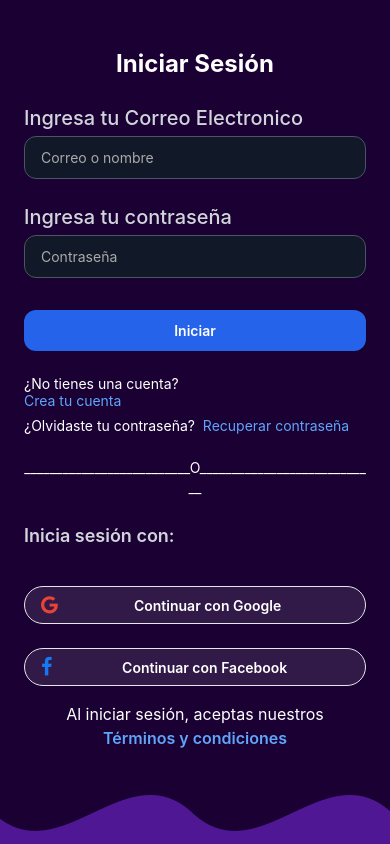
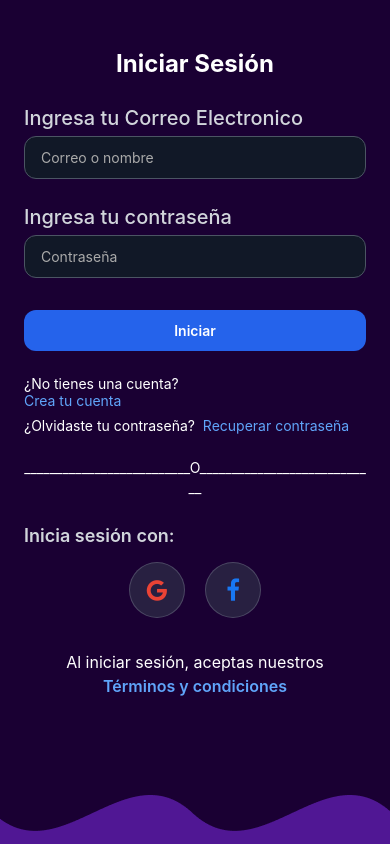
Before and after one commit to lozano2303/tu-evento, a React Native app in the folder TuEventoFrontend (Mobile)/: screen /LoginScreen in a window 390 px wide. Built offline with nearby package versions, Linux system fonts and the light colour scheme; what expo-web-browser would draw is missing.

Commit message:
feat: add iconOnly prop to RedSocialButton component

```diff
--- a/TuEventoFrontend (Mobile)/src/components/RedSocialButton.tsx
+++ b/TuEventoFrontend (Mobile)/src/components/RedSocialButton.tsx
@@ -3,13 +3,13 @@ import { TouchableOpacity, Text, View, Alert } from "react-native";
 import { FontAwesome } from "@expo/vector-icons";
 import * as WebBrowser from 'expo-web-browser';
 
-// Esto es OBLIGATORIO para Expo
 WebBrowser.maybeCompleteAuthSession();
 
 interface RedSocialButtonProps {
   social: "google" | "facebook";
   onSuccess?: (userData: any) => void;
   onError?: (error: any) => void;
+  iconOnly?: boolean;
 }
 
 const icons = {
@@ -17,36 +17,33 @@ const icons = {
   facebook: { name: "facebook-f", color: "#1877F3", label: "Facebook" },
 };
 
-//  IP correcta
+// IP correcta
 const BASE_URL = 'http://192.168.0.16:8080';
 
-export default function RedSocialButton({ social, onSuccess, onError }: RedSocialButtonProps) {
+export default function RedSocialButton({ social, onSuccess, onError, iconOnly = false }: RedSocialButtonProps) {
   const { name, color, label } = icons[social];
 
   const handleOAuthLogin = async () => {
     try {
-      console.log(` [${social.toUpperCase()}] Iniciando OAuth...`);
+      console.log(`[${social.toUpperCase()}] Iniciando OAuth...`);
 
-      // 1. URL del backend Spring Boot
       const authUrl = `${BASE_URL}/oauth2/authorization/${social}`;
-      console.log(` [${social.toUpperCase()}] Auth URL:`, authUrl);
+      console.log(`[${social.toUpperCase()}] Auth URL:`, authUrl);
 
-      // 2. Redirect URI simple para Expo
       const redirectUri = 'https://auth.expo.io/@anonymous/your-app-slug';
-      console.log(` [${social.toUpperCase()}] Redirect URI:`, redirectUri);
+      console.log(`[${social.toUpperCase()}] Redirect URI:`, redirectUri);
 
-      // 3. Abrir el navegador OAuth
       const result = await WebBrowser.openAuthSessionAsync(
         authUrl,
         redirectUri
       );
 
-      console.log(` [${social.toUpperCase()}] Resultado completo:`, JSON.stringify(result, null, 2));
+      console.log(`[${social.toUpperCase()}] Resultado completo:`, JSON.stringify(result, null, 2));
 
-      // 4. Procesar el resultado
+
       if (result.type === 'success') {
-        console.log(` [${social.toUpperCase()}] ¡Login exitoso!`);
-        console.log(` [${social.toUpperCase()}] URL de respuesta:`, result.url);
+        console.log(`[${social.toUpperCase()}] ¡Login exitoso!`);
+        console.log(`[${social.toUpperCase()}] URL de respuesta:`, result.url);
 
         onSuccess?.(result);
         Alert.alert(
@@ -56,11 +53,10 @@ export default function RedSocialButton({ social, onSuccess, onError }: RedSocia
         );
 
       } else if (result.type === 'cancel') {
-        console.log(` [${social.toUpperCase()}] Cancelado por el usuario`);
-        // No mostrar alerta para cancelación (es comportamiento normal)
+        console.log(`[${social.toUpperCase()}] Cancelado por el usuario`);
 
       } else {
-        console.log(` [${social.toUpperCase()}] Resultado no exitoso:`, result.type);
+        console.log(`[${social.toUpperCase()}] Resultado no exitoso:`, result.type);
         onError?.(result);
         Alert.alert(
           'Error',
@@ -70,7 +66,7 @@ export default function RedSocialButton({ social, onSuccess, onError }: RedSocia
       }
 
     } catch (error) {
-      console.error(` [${social.toUpperCase()}] Error inesperado:`, error);
+      console.error(`[${social.toUpperCase()}] Error inesperado:`, error);
       onError?.(error);
       Alert.alert(
         'Error de Conexión',
@@ -79,6 +75,27 @@ export default function RedSocialButton({ social, onSuccess, onError }: RedSocia
       );
     }
   };
+
+  if (iconOnly) {
+    return (
+      <TouchableOpacity
+        onPress={handleOAuthLogin}
+        activeOpacity={0.8}
+        style={{
+          width: 56,
+          height: 56,
+          backgroundColor: 'rgba(55, 65, 81, 0.5)',
+          borderRadius: 28,
+          alignItems: 'center',
+          justifyContent: 'center',
+          borderWidth: 1,
+          borderColor: 'rgba(156, 163, 175, 0.3)'
+        }}
+      >
+        <FontAwesome name={name as any} size={24} color={color} />
+      </TouchableOpacity>
+    );
+  }
 
   return (
     <TouchableOpacity
--- a/TuEventoFrontend (Mobile)/src/constants/Endpoint.ts
+++ b/TuEventoFrontend (Mobile)/src/constants/Endpoint.ts
@@ -1,4 +1,4 @@
-const API_BASE_URL = "http://192.168.0.16:8080/api/v1"; //  API base URL
+const API_BASE_URL = "http://10.167.207.43:8080/api/v1"; //  API base URL
 
 export const USER_ENDPOINT = `${API_BASE_URL}/register`; // User registration endpoint
 
--- a/TuEventoFrontend (Mobile)/src/screens/auth/LoginScreen.tsx
+++ b/TuEventoFrontend (Mobile)/src/screens/auth/LoginScreen.tsx
@@ -101,17 +101,21 @@ export default function LoginScreen() {
           Inicia sesión con:
         </Text>
 
-        {/* Botones de redes sociales  */}
+        {/* Botones de redes sociales con solo iconos */}
+        <View className="flex-row justify-center items-center mb-4" style={{ gap: 20 }}>
           <RedSocialButton
             social="google"
             onSuccess={handleOAuthSuccess}
             onError={handleOAuthError}
+            iconOnly={true}
           />
           <RedSocialButton
             social="facebook"
             onSuccess={handleOAuthSuccess}
             onError={handleOAuthError}
+            iconOnly={true}
           />
+        </View>
 
         {/* Terminos y condiciones */}
         <Text className="text-white text-base text-center mt-4 px-4">
```
Lines whose indentation alone changed are shown as unchanged.
